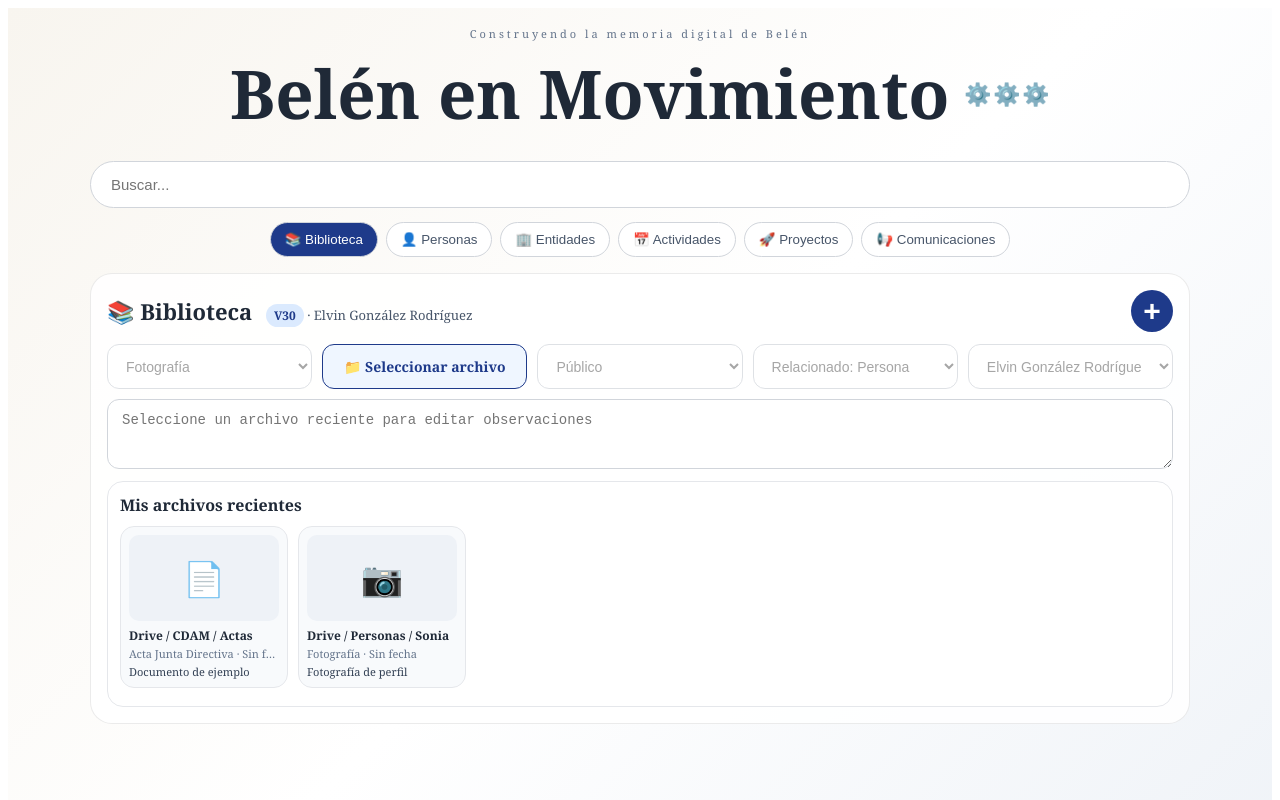
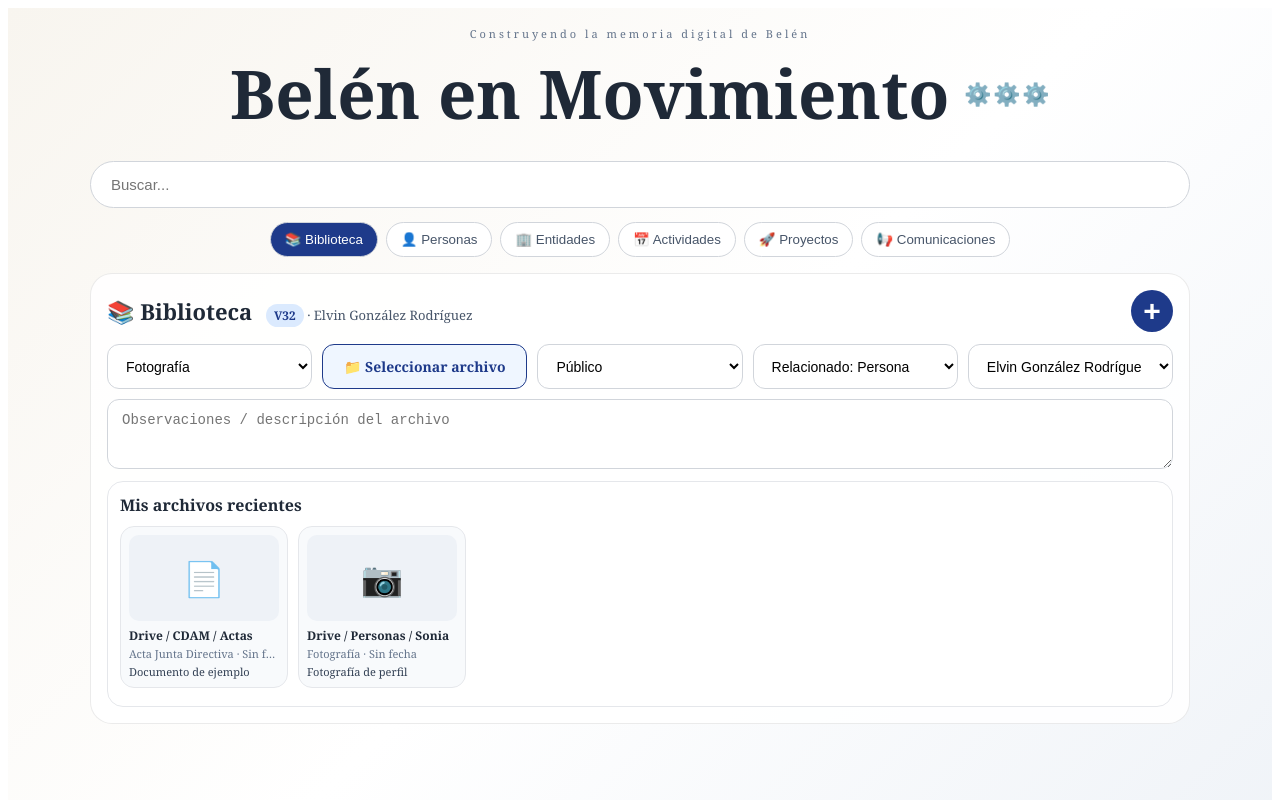
Before and after one commit to elvingr1414/belen-en-movimiento, a Next.js app: page / in a window 1280 px wide. Both pictures are taken after a click on the button "Nuevo". Shown: the top 800 px of the page. Built offline with nearby package versions, Linux system fonts and the light colour scheme.

Commit message:
Update page.tsx

```diff
--- a/app/page.tsx
+++ b/app/page.tsx
@@ -463,7 +463,7 @@ export default function Home() {
         <section style={panel}>
           <div style={topLine}>
             <h2 style={sectionTitle}>
-              {seleccionado ? tituloRegistro(seleccionado, modulo) : <>{icono(modulo)} {nombreModulo(modulo)} <span style={versionTag}>V30</span>{modulo === "Recursos" && <span style={libraryUserInline}> · Elvin González Rodríguez</span>}</>}
+              {seleccionado ? tituloRegistro(seleccionado, modulo) : <>{icono(modulo)} {nombreModulo(modulo)} <span style={versionTag}>V32</span>{modulo === "Recursos" && <span style={libraryUserInline}> · Elvin González Rodríguez</span>}</>}
             </h2>
 
             <div style={actions}>
@@ -818,7 +818,6 @@ function VincularRecurso(props: any) {
 
 function RecursoForm({ recursoForm, setRecursoForm, guardarRecurso, guardarArchivosDirecto, recursos = [], eliminarRecursoLibre, recursoVinculos = [], setSeleccionado, setAccion, archivoConsultado, setArchivoConsultado, recursoActivoId, setRecursoActivoId, actualizarRecursoActivo }: any) {
   const archivos = recursoForm.archivos || [];
-  const camposActivos = !!recursoActivoId;
 
 const misRecursos = [...recursos]
     .filter((r: any) => (r.creadoPorId || "p1") === "p1")
@@ -839,7 +838,7 @@ const misRecursos = [...recursos]
         <select
           style={field}
           value={recursoForm.tipo}
-          disabled={!camposActivos}
+          disabled={!true}
           onChange={(e) => { const cambios = { ...recursoForm, tipo: e.target.value }; setRecursoForm(cambios); actualizarRecursoActivo?.({ tipo: e.target.value }); }}
         >
           {tiposRecurso.map((t) => <option key={t}>{t}</option>)}
@@ -877,7 +876,7 @@ const misRecursos = [...recursos]
         <select
           style={field}
           value={recursoForm.visibilidad}
-          disabled={!camposActivos}
+          disabled={!true}
           onChange={(e) => { const cambios = { ...recursoForm, visibilidad: e.target.value }; setRecursoForm(cambios); actualizarRecursoActivo?.({ visibilidad: e.target.value }); }}
         >
           {visibilidades.map((v) => <option key={v}>{v}</option>)}
@@ -886,7 +885,7 @@ const misRecursos = [...recursos]
         <select
           style={field}
           value={recursoForm.propietarioTipo}
-          disabled={!camposActivos}
+          disabled={!true}
           onChange={(e) => { const cambios = { ...recursoForm, propietarioTipo: e.target.value, propietarioId: e.target.value === "Entidades" ? "e1" : "p1" }; setRecursoForm(cambios); actualizarRecursoActivo?.({ propietarioTipo: cambios.propietarioTipo, propietarioId: cambios.propietarioId }); }}
         >
           <option value="Personas">Relacionado: Persona</option>
@@ -896,7 +895,7 @@ const misRecursos = [...recursos]
         <select
           style={field}
           value={recursoForm.propietarioId}
-          disabled={!camposActivos}
+          disabled={!true}
           onChange={(e) => { const cambios = { ...recursoForm, propietarioId: e.target.value }; setRecursoForm(cambios); actualizarRecursoActivo?.({ propietarioId: e.target.value }); }}
         >
           {(recursoForm.propietarioTipo === "Entidades" ? entidadesBase : personasBase).map((x) => (
@@ -905,9 +904,9 @@ const misRecursos = [...recursos]
         </select>
 
         <textarea
-          placeholder={camposActivos ? "Observaciones / descripción del archivo" : "Seleccione un archivo reciente para editar observaciones"}
+          placeholder="Observaciones / descripción del archivo"
           value={recursoForm.observaciones}
-          disabled={!camposActivos}
+          disabled={!true}
           onChange={(e) => setRecursoForm({ ...recursoForm, observaciones: e.target.value })}
           onBlur={() => actualizarRecursoActivo?.({ observaciones: recursoForm.observaciones }, false)}
           style={{ ...field, minHeight: 70, gridColumn: "1 / -1" }}
@@ -989,7 +988,7 @@ function RecursoDetalle({ recurso, vinculos }: any) {
         <input readOnly value={`Propietario: ${nombrePropietario(recurso)}`} style={field} />
       </div>
 
-      <textarea readOnly value={recurso.observaciones || ""} placeholder={camposActivos ? "Observaciones / descripción del archivo" : "Seleccione un archivo reciente para editar observaciones"} style={{ ...field, width: "100%", boxSizing: "border-box", minHeight: 70, marginTop: 10 }} />
+      <textarea readOnly value={recurso.observaciones || ""} placeholder="Observaciones / descripción del archivo" style={{ ...field, width: "100%", boxSizing: "border-box", minHeight: 70, marginTop: 10 }} />
 
       <h3 style={miniTitle}>Vinculado a</h3>
       <div style={list}>
```
